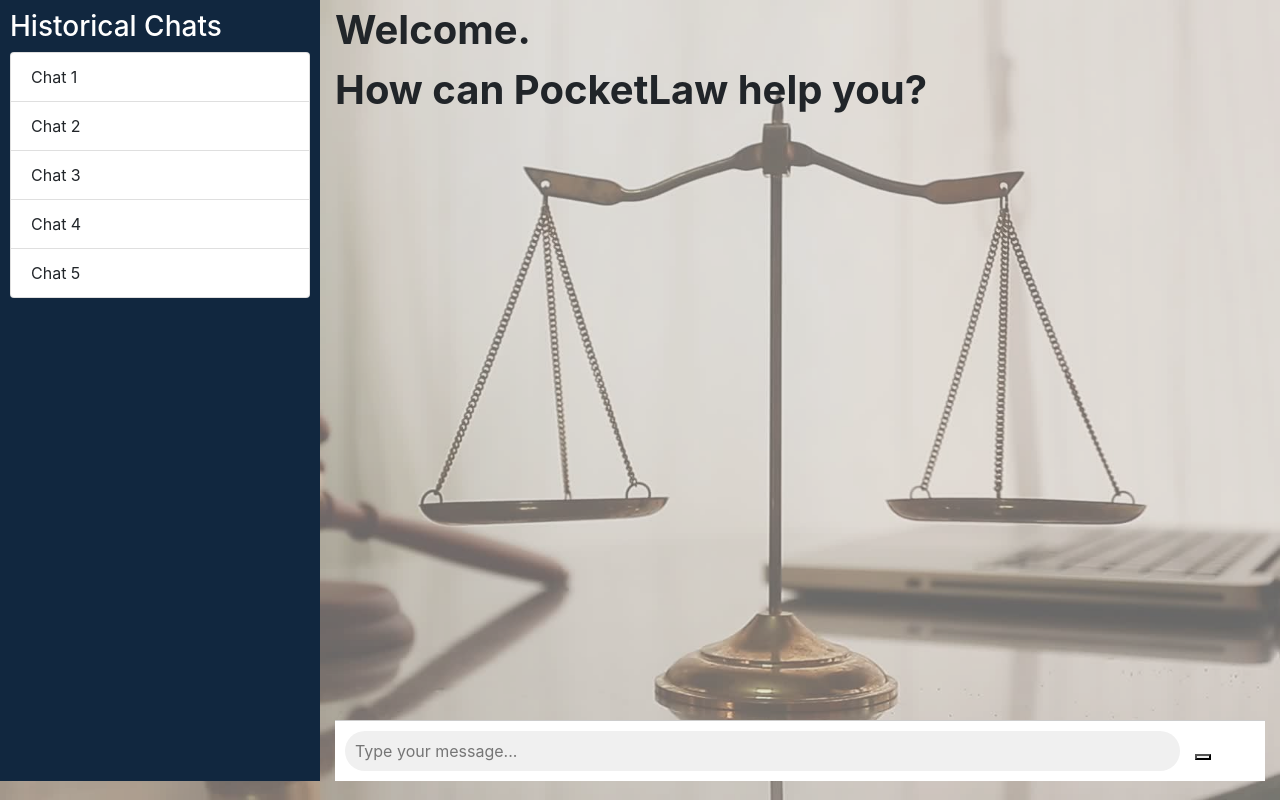
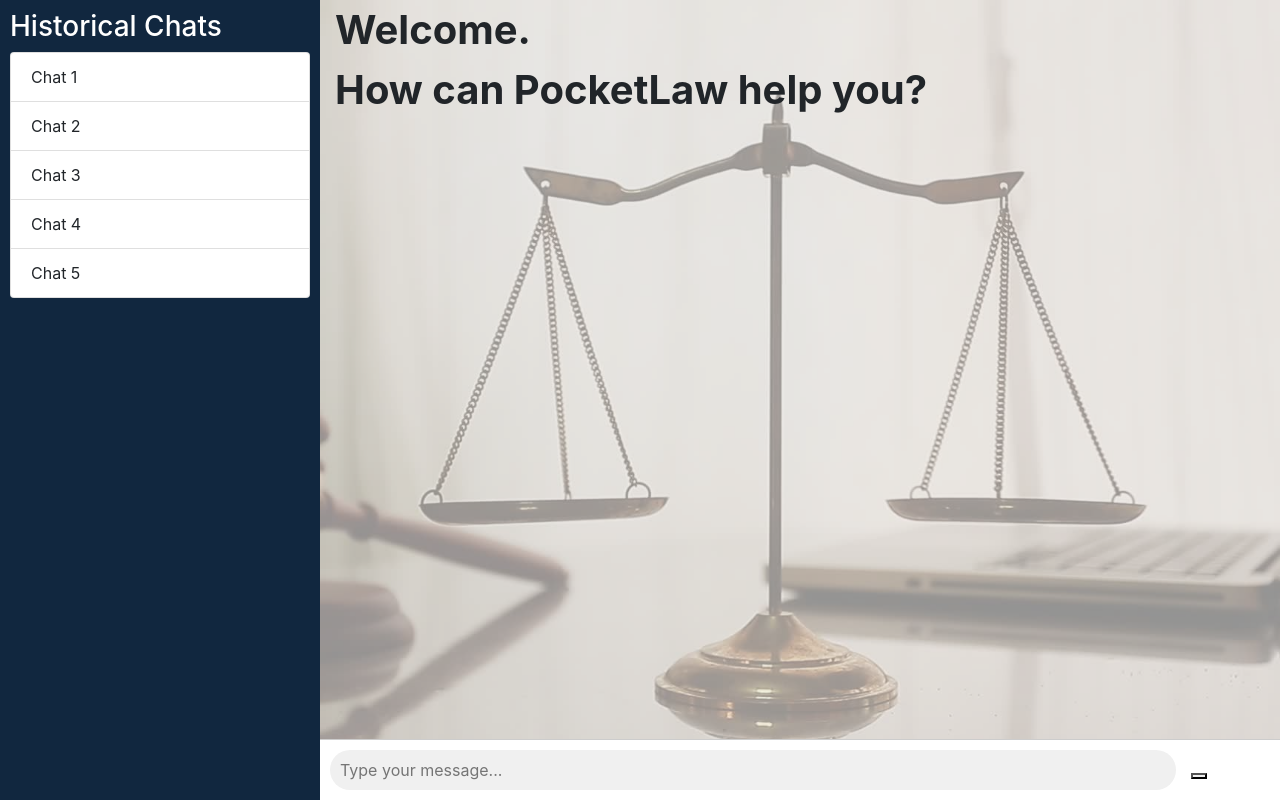
Before and after one commit to Benhzy/A2J, a Python web app: template templates/pocketLaw.html in a window 1280 px wide. Run offline with Jinja, Linux system fonts and the light colour scheme; the template is opened without the code that fills it, so the values that code supplies are empty; some libraries are stand-ins or nearby versions.

Commit message:
additional frontend layout improvements

```diff
--- a/templates/pocketLaw.html
+++ b/templates/pocketLaw.html
@@ -19,13 +19,14 @@
         width: 100%;
         height: 100%;
         z-index: -1;
-        opacity: 0.7;
+        opacity: 0.5;
         /* 70% opacity */
     }
 
     .chat-messages {
         overflow-y: scroll;
-        height: calc(87.5vh - 100px); /* adjust the height based on the height of the sidebar and chat input */
+        height: 70%;
+        /* adjust the height based on the height of the sidebar and chat input */
     }
 
 		.sidebar {
@@ -47,7 +48,7 @@
     }
     .chat-input {
         bottom: 0;
-        left: 250px; /* match the width of the sidebar */
+        left: 25%; /* match the width of the sidebar */
         right: 0; /* use the remaining space to the right */
         padding: 10px;
         background-color: #fff;
@@ -55,7 +56,7 @@
     }
 
 		.chat-input input {
-			width: calc(100% - 75px);
+			width: 90%;
 			height: 40px;
 			border: none;
 			border-radius: 20px;
@@ -91,11 +92,11 @@
           </div>
 
 
-          <div class="col">
+          <div class="col" style="height: 100vh;padding-right: 0%;">
             <!-- d-flex flex-column-reverse removed from class -->
             <div class="welcome-message">Welcome. <br> How can PocketLaw help you?</div>
             <div class="chat-messages"></div>
-            <div class="chat-input">
+            <div class="chat-input fixed-bottom">
               <input type="text" placeholder="Type your message...">
               <button id="send-btn" class="bi-send"></button>
             </div>
```
